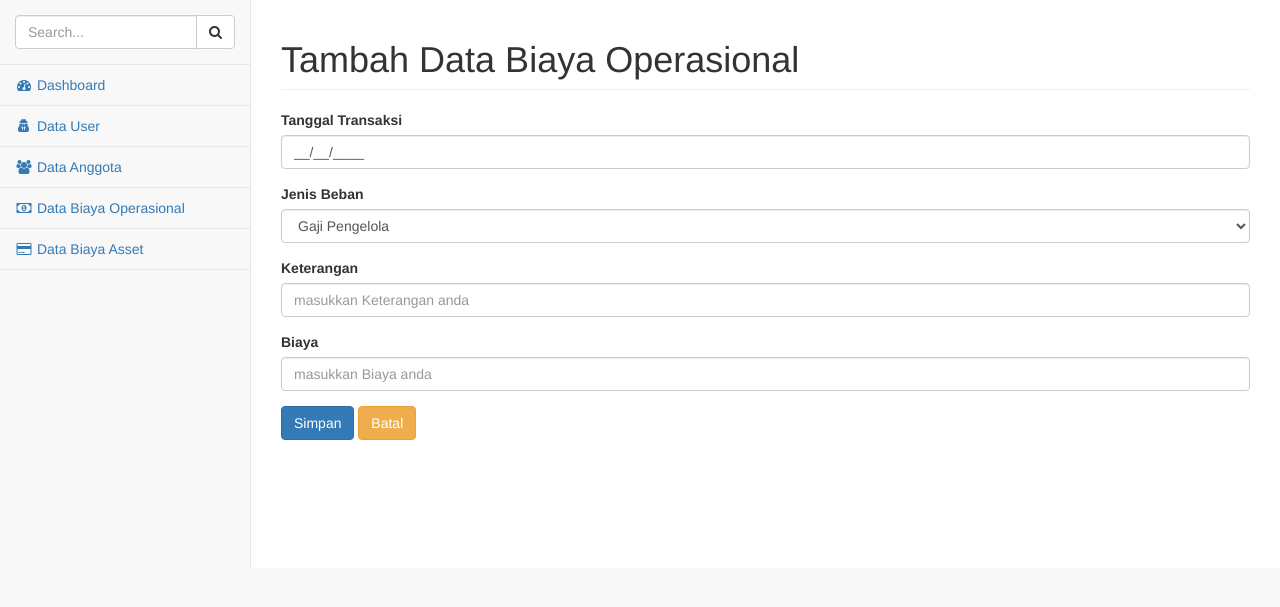
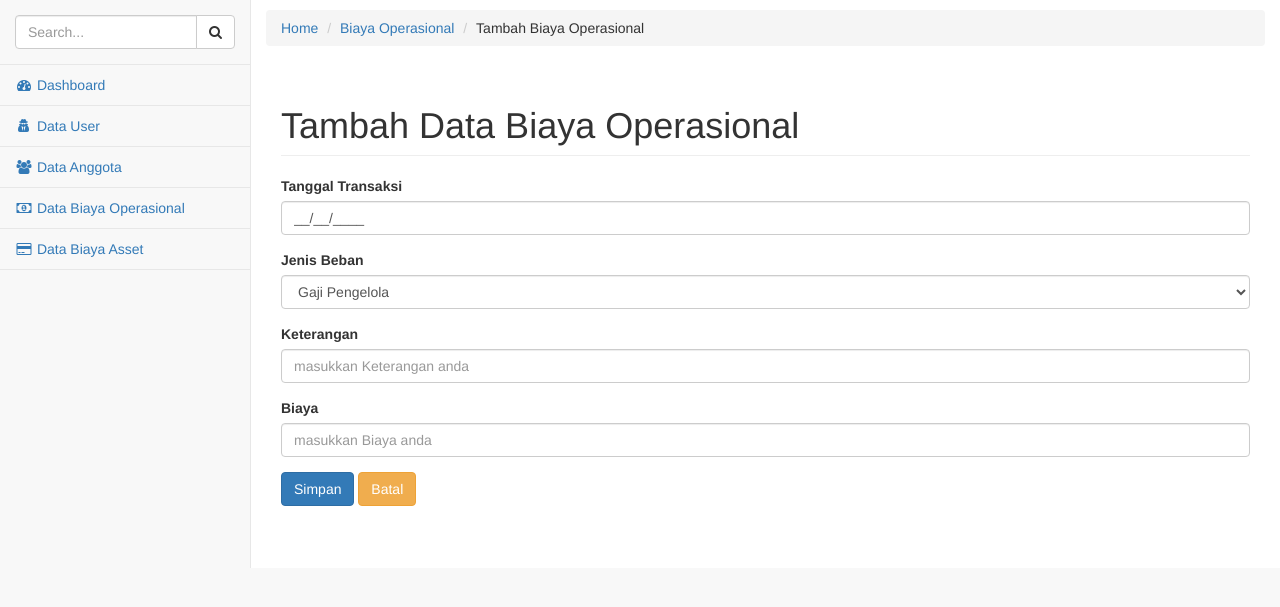
Before and after one commit to RizkiMufrizal/Koperasi-Syariah, a CodeIgniter app: page /Koperasi-Syariah/index.php/admin/biayaoperasionalcontroller/tambahBiayaOperasional in a window 1280 px wide. Shown: the part 51-658 px from the top of the page. Run offline with CodeIgniter, Linux system fonts and the light colour scheme; a user stored in the database is signed in.

Commit message:
Fix Breadcrumbs

```diff
--- a/application/views/admin/BiayaOperasionalTambahView.php
+++ b/application/views/admin/BiayaOperasionalTambahView.php
@@ -2,8 +2,8 @@
 /**
  * @Author: Aviv Arifian D
  * @Date:   2016-08-17 20:07:26
- * @Last Modified by:   Aviv Arifian D
- * @Last Modified time: 2016-08-18 13:13:54
+ * @Last Modified by:   adhibarfan
+ * @Last Modified time: 2016-08-18 21:55:11
  */
 -->
 
@@ -19,6 +19,12 @@
 
         <div id="page-wrapper">
             <div class="row">
+            <p></p>
+                <ol class="breadcrumb">
+                    <li><a href="<?php echo base_url(); ?>index.php/admin/">Home</a></li>
+                    <li><a href="<?php echo base_url(); ?>index.php/admin/BiayaOperasionalController/index">Biaya Operasional</a></li>
+                    <li>Tambah Biaya Operasional</li>
+                </ol>
                 <div class="col-lg-12">
                     <h1 class="page-header">Tambah Data Biaya Operasional</h1>
                 </div>
```
